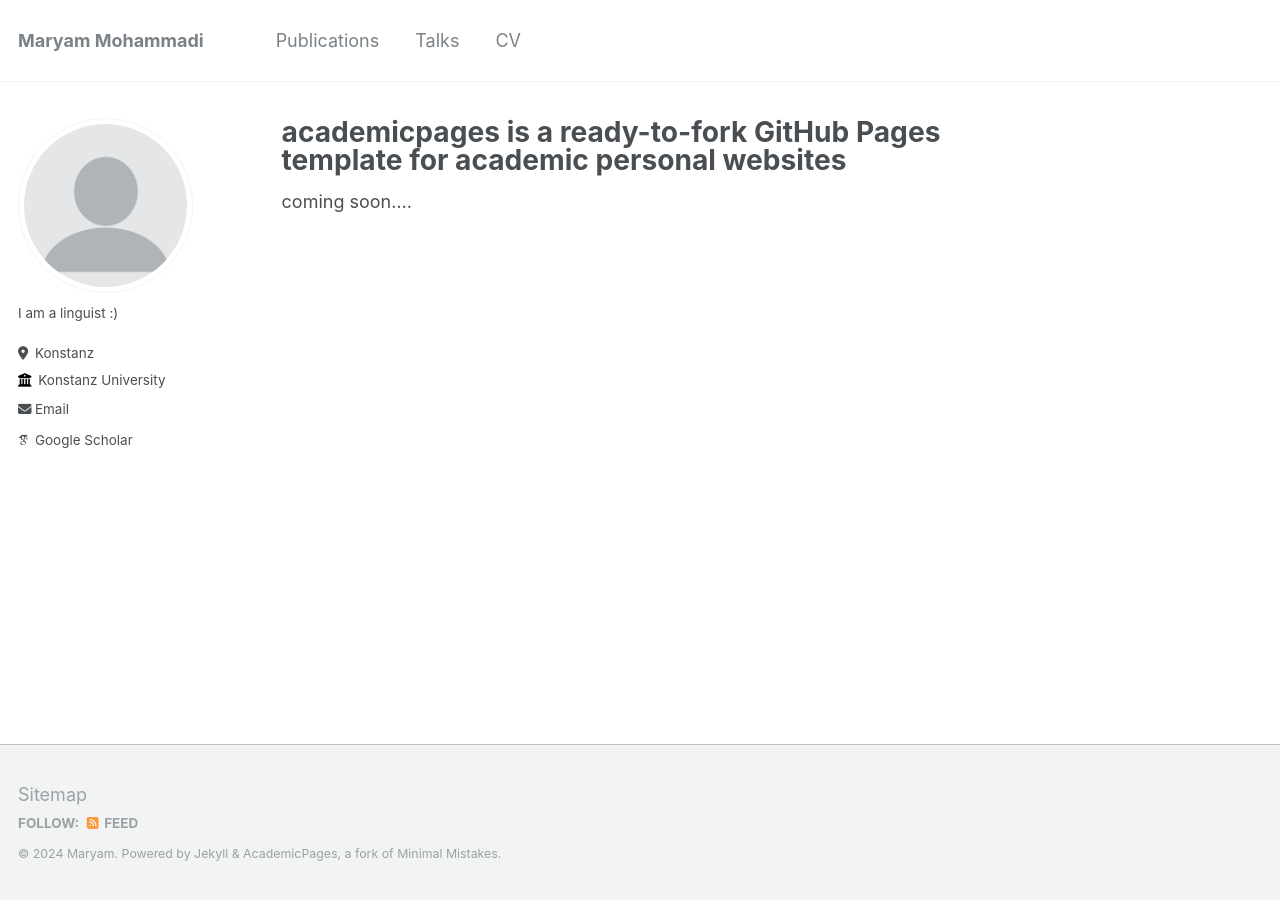
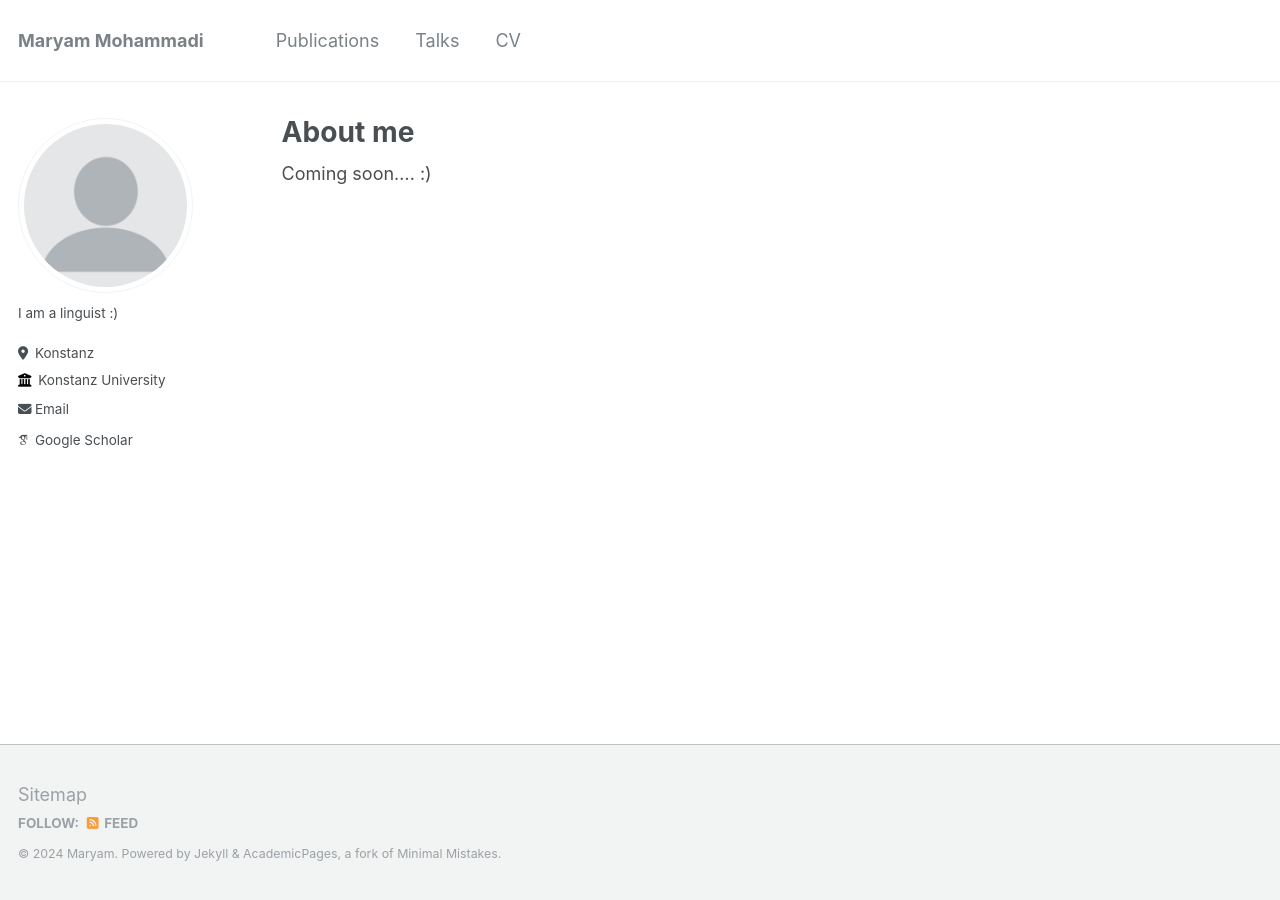
Before and after one commit to Mohammadi-Maryam/MM.github.io, a Jekyll site: the page built from _pages/about.md, in a window 1280 px wide. Built offline with Jekyll 4.4.1, drawn with Linux system fonts in a browser that asks for light colours; some web fonts are replaced.

Commit message:
Update about.md

```diff
--- a/_pages/about.md
+++ b/_pages/about.md
@@ -1,10 +1,10 @@
 ---
 permalink: /
-title: "academicpages is a ready-to-fork GitHub Pages template for academic personal websites"
+title: "About me"
 author_profile: true
 redirect_from:
   - /about/
   - /about.html
 ---
 
-coming soon....
+Coming soon.... :)
```
